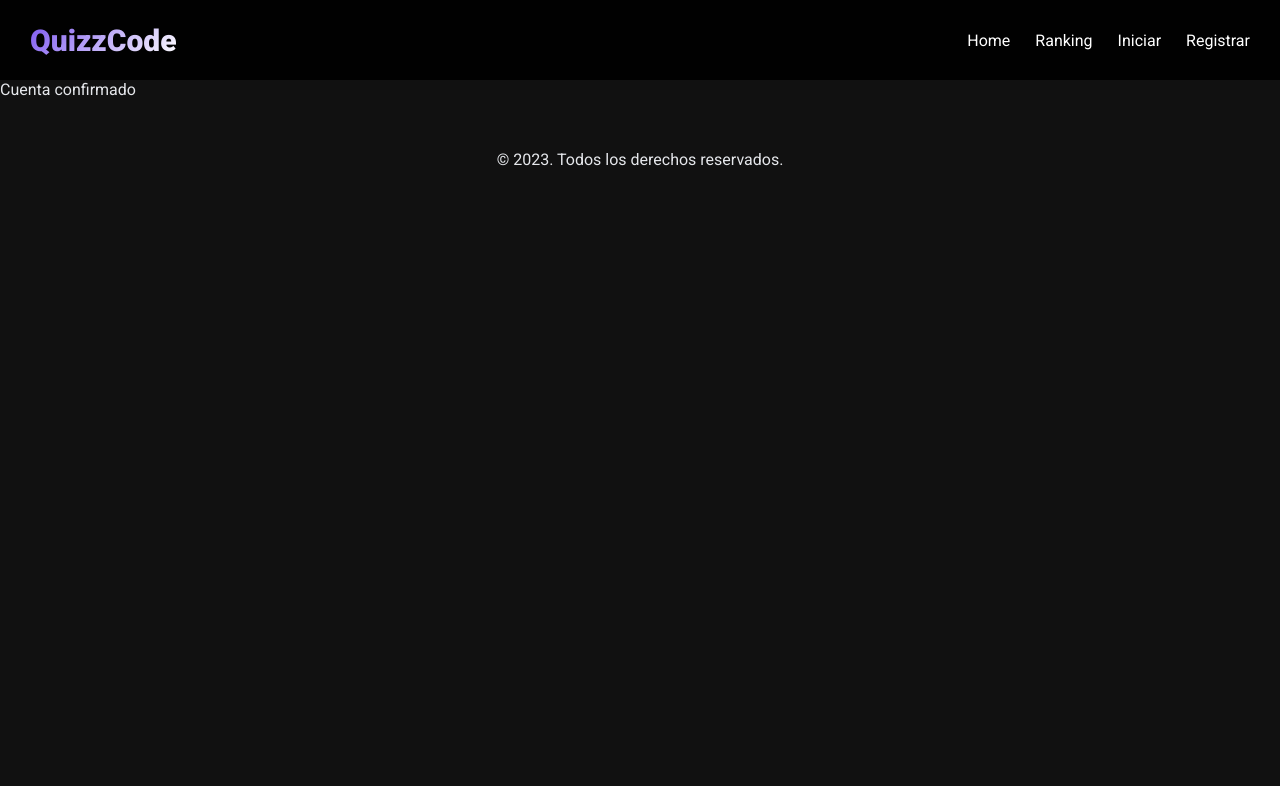
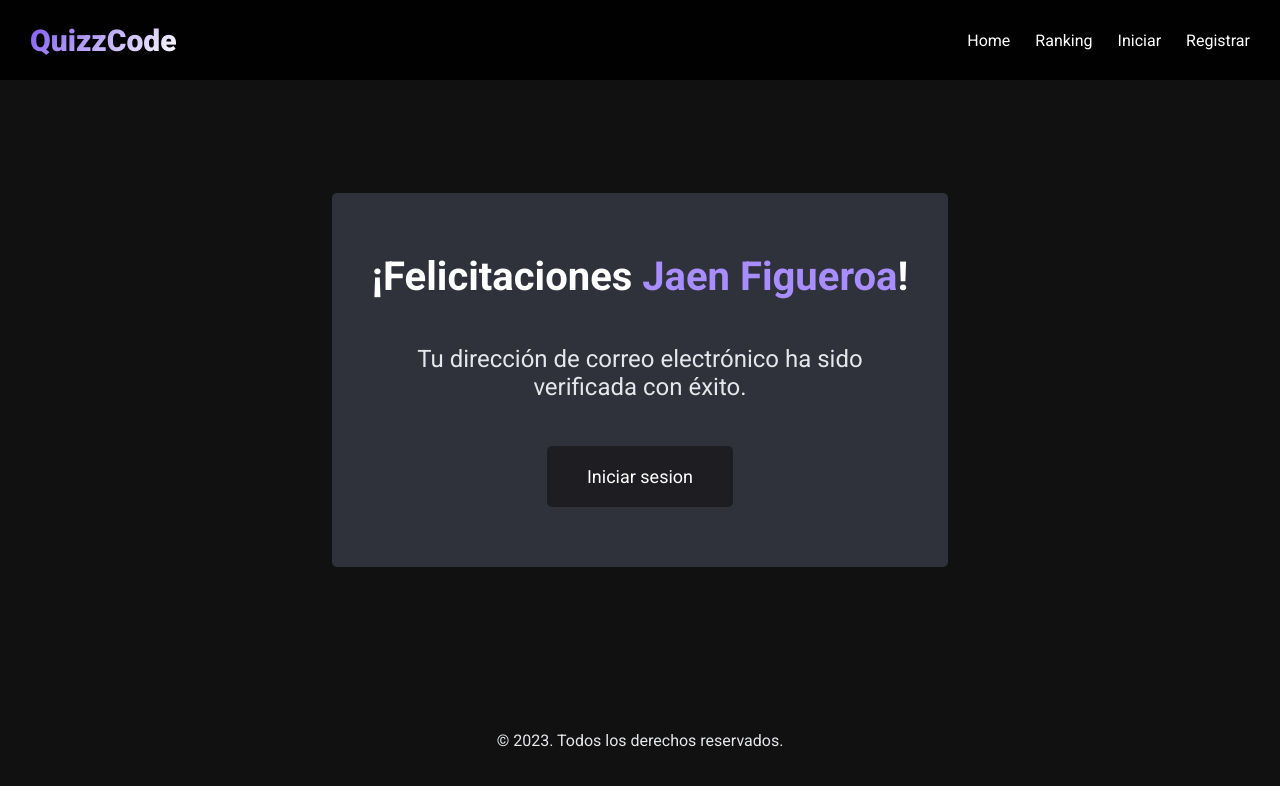
Before and after one commit to jaenfigueroa/quizz-code-client, a React (Vite) app: page /confirm-registration/1 in a window 1280 px wide. Shown: the top 786 px of the page. Built offline with nearby package versions, Linux system fonts and the light colour scheme; no server answers.

Commit message:
style the verification page

```diff
--- a/src/App.jsx
+++ b/src/App.jsx
@@ -1,6 +1,6 @@
 import './App.css'
 import { AppRoutes } from './routes/AppRoutes'
-import {  ContextProvider } from './context/AppContext'
+import { ContextProvider } from './context/AppContext'
 import { Modal } from './components/Modal/Modal'
 
 /////////////////////////////////////////////////
@@ -10,9 +10,8 @@ function App() {
     <ContextProvider>
       <div className="App">
         <AppRoutes />
-
-        <Modal/> {/* AUTOLOGIN */}
       </div>
+      <Modal /> {/* AUTOLOGIN */}
     </ContextProvider>
   )
 }
--- a/src/pages/Welcome/Welcome.css
+++ b/src/pages/ConfirmRegistration/ConfirmRegistration.css
@@ -19,8 +19,8 @@
   align-items: center;
   border-radius: .5rem;
   transition: 300ms;
-  /* background: #33363e; */
-  background: linear-gradient(45deg,#2f323a, #3b3f49);
+  background: #2f323a;
+  /* background: #292c34; */
 }
 
 .section-welcome__article-title,
--- a/src/pages/ConfirmRegistration/ConfirmRegistration.jsx
+++ b/src/pages/ConfirmRegistration/ConfirmRegistration.jsx
@@ -1,17 +1,29 @@
 import React, { useEffect } from "react";
-import { useParams } from "react-router-dom";
+import { Link, useParams } from "react-router-dom";
 import confirmUserEmail from "../../helpers/confirmUserEmail.js";
+import './ConfirmRegistration.css'
 
+///////////////////////////////////////////////////////////////
 const ConfirmRegistration = () => {
   const { confirmationToken } = useParams();
   console.log(confirmationToken)
+
   useEffect(() => {
     confirmUserEmail(confirmationToken);
   }, [])
 
+  const user = {
+    name: 'Jaen Figueroa'
+  }
+
+  ///////////////////////////////////////////////////////////////
   return (
-        <section>
-            <p>Cuenta confirmado</p>
+    <section className='section-welcome'>
+      <article className='section-welcome__article'>
+        <h4 className='section-welcome__article-title'>¡Felicitaciones <span>{user.name}</span>!</h4>
+        <p className='section-welcome__article-text'>Tu dirección de correo electrónico ha sido verificada con éxito.</p>
+        <Link to='/login' className='section-welcome__article-button'>Iniciar sesion</Link>
+      </article>
     </section>
   )
 }
--- a/src/pages/Home/Home.jsx
+++ b/src/pages/Home/Home.jsx
@@ -9,25 +9,20 @@ import { Hero } from '../../components/Hero/Hero';
 //////////////////////////////////////////////
 export const Home = () => {
 
-  const {isAuthenticated} = useContext(AppContext)
+  const { isAuthenticated } = useContext(AppContext)
 
-  useEffect(()=> {
+  useEffect(() => {
     window.scrollTo(0, 0)
   }, [])
   //////////////////////////////////////////////
   return (
     <main className='section-home'>
-
       {/* SECTION HERO */}
-      <Hero/>
-
       {/* SECCION DE CATEGORIAS DE LENGUAGES DISPONIBLES*/}
-      {
-        isAuthenticated && <Category/>
-      }
+      {isAuthenticated ? <Category /> : <Hero />}
 
       {/* SECCION DE CONTRIBUIDORES */}
-      <Contributors/>
+      <Contributors />
 
     </main>
   )
--- a/src/pages/Welcome/Welcome.jsx
+++ /dev/null
@@ -1,24 +0,0 @@
-import React from 'react'
-import { Link } from 'react-router-dom'
-import './Welcome.css'
-
-/////////////////////////////////////////////////////
-export const Welcome = () => {
-
-  const user = {
-    name: 'Jaen Figueroa'
-  }
-
-  /////////////////////////////////////////////////////
-  return (
-    <section className='section-welcome'>
-
-      <article className='section-welcome__article'>
-        <h4 className='section-welcome__article-title'>¡Felicitaciones <span>{user.name}</span>!</h4>
-        <p className='section-welcome__article-text'>Tu dirección de correo electrónico ha sido verificada con éxito.</p>
-        <Link to='/login' className='section-welcome__article-button'>Iniciar sesion</Link>
-      </article>
-
-    </section>
-  )
-}
--- a/src/routes/AppRoutes.jsx
+++ b/src/routes/AppRoutes.jsx
@@ -14,15 +14,12 @@ import { Register } from '../pages/Register/Register'
 import { Challenges } from '../pages/Languagex/Challenges'
 import { Questionnaire } from '../pages/Questionnaire/Questionnaire'
 import { Admin } from '../pages/Admin/Admin'
-
-import { Welcome } from '../pages/Welcome/Welcome'
 import ConfirmRegistration from '../pages/ConfirmRegistration/ConfirmRegistration'
 
 /////////////////////////////////////////////
 export const AppRoutes = () => {
 
   const { isAuthenticated, isAdmin } = useContext(AppContext)
-
 
   /////////////////////////////////////////////
   return (
@@ -33,22 +30,16 @@ export const AppRoutes = () => {
 
       {/* CUERPO */}
       <Routes>
-        {/* <Route path='/' element={<Navigate to={!isAuthenticated ? '/login' : '/home'}/>}/> */}
-
         <Route path='/' element={<Navigate to={'/home'} />} />
         <Route path='/ranking' element={<Ranking />} /> {/* RANKING DE PUNTAJES */}
         <Route path='/home' element={<Home />} /> {/* SELECTOR DEL AREA DE PREGUNTAS */}
+        <Route path="/confirm-registration/:confirmationToken" element={<ConfirmRegistration />} /> {/* VERIFICAR CORREO */}
 
-        <Route path='/' element={<Navigate to={'/home'}/>}/>
-        <Route path='/ranking' element={<Ranking/>}/> {/* RANKING DE PUNTAJES */}
-        <Route path='/home' element={<Home/>}/> {/* SELECTOR DEL AREA DE PREGUNTAS */}
-        <Route path="/confirm-registration/:confirmationToken" element={<ConfirmRegistration />} />
         {
           !isAuthenticated ? (
             <>
               <Route path='/login' element={<Login />} /> {/* INICIAR SESION */}
               <Route path='/register' element={<Register />} /> {/* REGISTRARME */}
-              <Route path='/welcome' element={<Welcome />} /> {/* BIENVENIDA VERIFICAR */}
             </>
           ) : (
             <>
```
Lines whose indentation alone changed are shown as unchanged.
